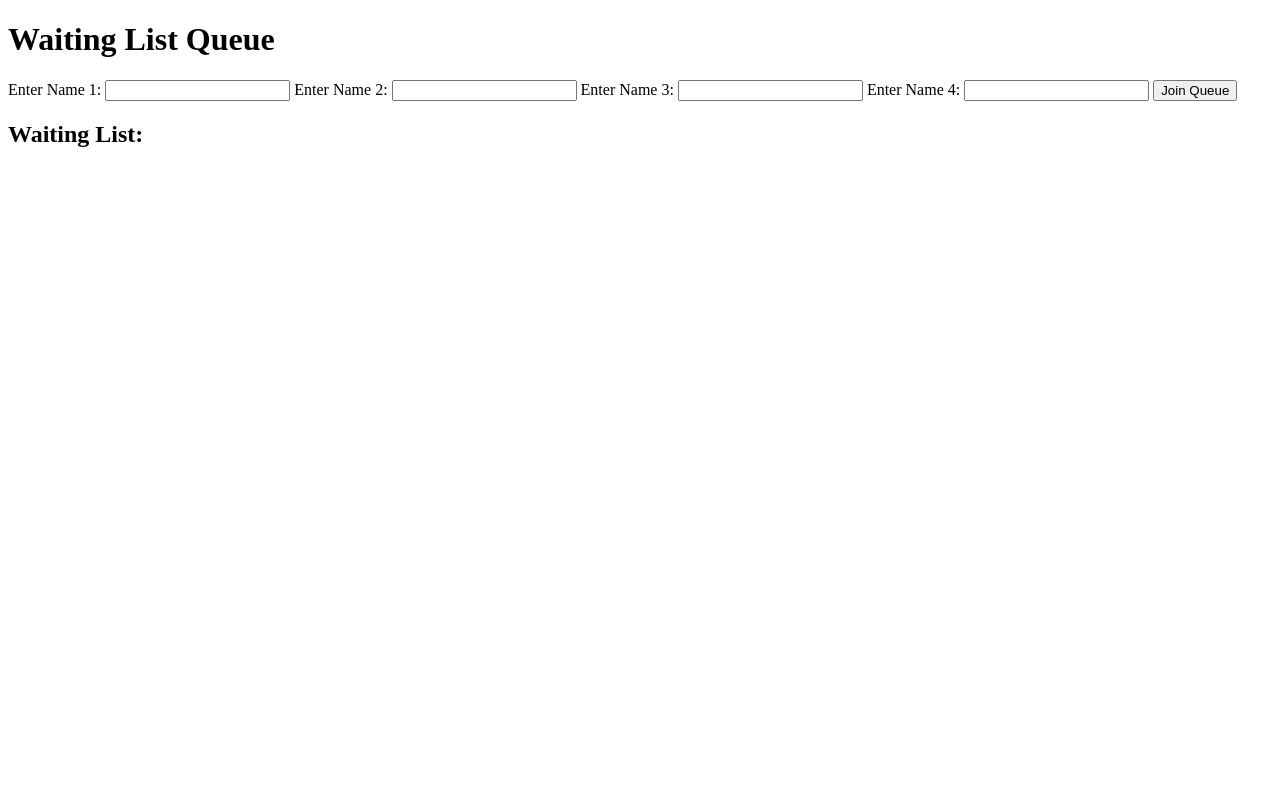
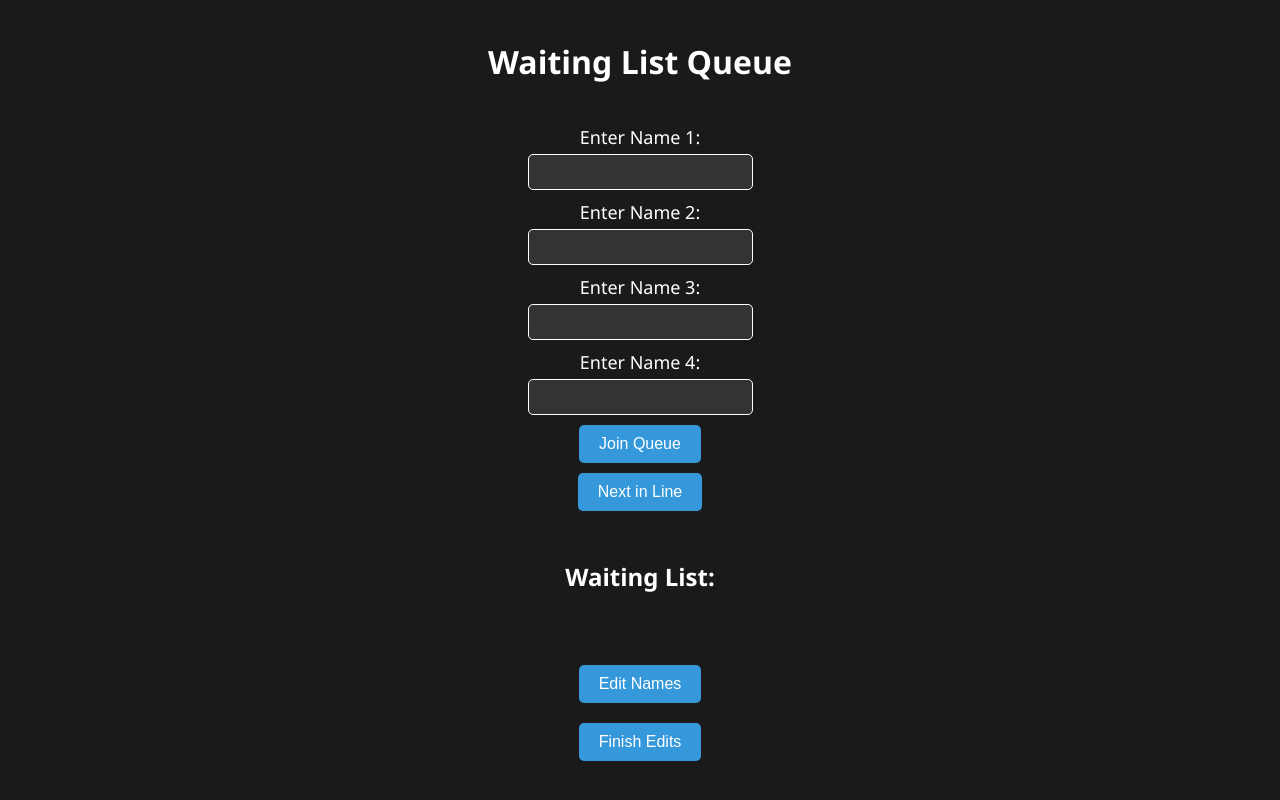
Before and after one commit to evanja57/EvanRyanSBHacksX, a Django app: page /queue/ in a window 1280 px wide. Run offline with Django 3.2, Linux system fonts and the light colour scheme.

Commit message:
pretty good queue page!

```diff
--- a/pickel/home/templates/home/queue.html
+++ b/pickel/home/templates/home/queue.html
@@ -6,27 +6,87 @@
   <title>Waiting List Queue</title>
   <style>
     /* Add your custom styles here */
+    body {
+      font-family: 'Segoe UI', Tahoma, Geneva, Verdana, sans-serif;
+      background-color: #1a1a1a;
+      color: #fff;
+      margin: 0;
+      padding: 0;
+      display: flex;
+      flex-direction: column;
+      align-items: center;
+      justify-content: center;
+      height: 100vh;
+    }
+
+    h1, h2 {
+      text-align: center;
+    }
+
+    div {
+      display: flex;
+      flex-direction: column;
+      align-items: center;
+      margin-top: 20px;
+    }
+
+    label {
+      margin-bottom: 5px;
+      font-size: 18px;
+    }
+
+    input {
+      padding: 8px;
+      margin-bottom: 10px;
+      font-size: 16px;
+      border: 1px solid #fff;
+      border-radius: 5px;
+      background-color: #333;
+      color: #fff;
+    }
+
+    button {
+      padding: 10px 20px;
+      font-size: 16px;
+      border: none;
+      border-radius: 5px;
+      background-color: #3498db;
+      color: #fff;
+      cursor: pointer;
+      transition: background-color 0.3s ease;
+      margin-bottom: 10px;
+    }
+
+    button:hover {
+      background-color: #2980b9;
+    }
+
     #waiting-list {
       margin-top: 20px;
     }
-    .edit-button {
-      cursor: pointer;
-      color: blue;
-      text-decoration: underline;
-      margin-left: 10px;
+
+    ul {
+      list-style-type: none;
+      padding: 0;
     }
-    .finish-edits-button {
-      cursor: pointer;
-      color: green;
-      text-decoration: underline;
-      margin-left: 10px;
+
+    li {
+      margin-bottom: 10px;
+      font-size: 18px;
+      display: flex;
+      align-items: center;
     }
-    .editable-content {
-      display: inline-block;
-      border: 1px solid #ccc;
-      padding: 5px;
-      margin-right: 5px;
-      white-space: nowrap;
+
+    span {
+      margin-right: 10px;
+      font-size: 20px;
+      font-weight: bold;
+    }
+
+    .edit-buttons {
+      display: flex;
+      gap: 10px;
+      margin-bottom: 10px;
     }
   </style>
 </head>
@@ -48,43 +108,70 @@
     <input type="text" id="groupMember4">
 
     <button onclick="addToQueue()">Join Queue</button>
+    <button onclick="nextInLine()">Next in Line</button>
   </div>
 
   <div id="waiting-list">
     <h2>Waiting List:</h2>
     <ul id="queue"></ul>
+    <div class="edit-buttons">
+      <button onclick="editNames()">Edit Names</button>
+      <button onclick="finishEdits()">Finish Edits</button>
+    </div>
   </div>
 
   <script>
     // JavaScript to manage the waiting list queue
     const queue = [];
-    let editingGroupIndex = -1;
+    let editMode = false;
 
     function addToQueue() {
-      const groupMember1 = document.getElementById("groupMember1").value;
-      const groupMember2 = document.getElementById("groupMember2").value;
-      const groupMember3 = document.getElementById("groupMember3").value;
-      const groupMember4 = document.getElementById("groupMember4").value;
+      const groupMember1 = document.getElementById("groupMember1").value || "None";
+      const groupMember2 = document.getElementById("groupMember2").value || "None";
+      const groupMember3 = document.getElementById("groupMember3").value || "None";
+      const groupMember4 = document.getElementById("groupMember4").value || "None";
 
-      const group = [groupMember1, groupMember2, groupMember3, groupMember4].filter(name => name.trim() !== "");
-
-      if (group.length === 0) {
-        alert("Please enter at least one name to join the waiting list.");
-        return;
-      }
+      const group = [groupMember1, groupMember2, groupMember3, groupMember4];
 
       const existingGroupIndex = findGroupIndex(group);
 
       if (existingGroupIndex !== -1) {
-        // Update existing group
         queue[existingGroupIndex] = group;
       } else {
-        // Add new group
         queue.push(group);
       }
 
       updateQueueDisplay();
       resetInputFields();
+    }
+
+    function nextInLine() {
+      if (queue.length > 0) {
+        queue.shift(); // Remove the first team from the waiting list
+        updateQueueDisplay();
+      }
+    }
+
+    function editNames() {
+      editMode = true;
+      updateQueueDisplay();
+    }
+
+    function finishEdits() {
+      editMode = false;
+      saveEdits();
+      updateQueueDisplay();
+    }
+
+    function saveEdits() {
+      const queueElement = document.getElementById("queue");
+
+      for (let i = 0; i < queue.length; i++) {
+        for (let j = 0; j < 4; j++) {
+          const textBox = queueElement.children[i].children[j + 1];
+          queue[i][j] = textBox.value;
+        }
+      }
     }
 
     function updateQueueDisplay() {
@@ -94,31 +181,22 @@
       for (let i = 0; i < queue.length; i++) {
         const listItem = document.createElement("li");
 
-        if (editingGroupIndex === i) {
-          // Display editable content during editing
-          for (let j = 0; j < 4; j++) {
-            const contentEditable = document.createElement("div");
-            contentEditable.className = "editable-content";
-            contentEditable.contentEditable = true;
-            contentEditable.textContent = queue[i][j];
-            contentEditable.addEventListener("input", (event) => updateName(i, j, event.target.textContent));
-            listItem.appendChild(contentEditable);
+        // Display team number
+        const teamNumber = document.createElement("span");
+        teamNumber.textContent = `${i + 1}. `;
+        listItem.appendChild(teamNumber);
+
+        // Display editable text boxes for each name
+        for (let j = 0; j < 4; j++) {
+          const textBox = document.createElement("input");
+          textBox.type = "text";
+          textBox.value = queue[i][j];
+          if (editMode) {
+            textBox.removeAttribute("disabled");
+          } else {
+            textBox.setAttribute("disabled", true);
           }
-
-          const finishEditsButton = document.createElement("button");
-          finishEditsButton.textContent = "Finish Edits?";
-          finishEditsButton.className = "finish-edits-button";
-          finishEditsButton.addEventListener("click", () => finishEdits(i));
-          listItem.appendChild(finishEditsButton);
-        } else {
-          // Display names and "Edit" button
-          listItem.textContent = `${i + 1}. ${queue[i].join(', ')}`;
-
-          const editButton = document.createElement("button");
-          editButton.textContent = "Edit";
-          editButton.className = "edit-button";
-          editButton.addEventListener("click", () => startEditing(i));
-          listItem.appendChild(editButton);
+          listItem.appendChild(textBox);
         }
 
         queueElement.appendChild(listItem);
@@ -132,26 +210,7 @@
       document.getElementById("groupMember4").value = "";
     }
 
-    function startEditing(groupIndex) {
-      // Start editing the selected group
-      editingGroupIndex = groupIndex;
-      updateQueueDisplay();
-    }
-
-    function updateName(groupIndex, memberIndex, newName) {
-      // Update name during editing
-      queue[groupIndex][memberIndex] = newName;
-      updateQueueDisplay();
-    }
-
-    function finishEdits(groupIndex) {
-      // Finish editing and save changes
-      editingGroupIndex = -1;
-      updateQueueDisplay();
-    }
-
     function findGroupIndex(newGroup) {
-      // Check if the new group already exists in the queue
       for (let i = 0; i < queue.length; i++) {
         if (arraysEqual(queue[i], newGroup)) {
           return i;
@@ -161,7 +220,6 @@
     }
 
     function arraysEqual(arr1, arr2) {
-      // Helper function to check if two arrays are equal
       return JSON.stringify(arr1) === JSON.stringify(arr2);
     }
   </script>
```
